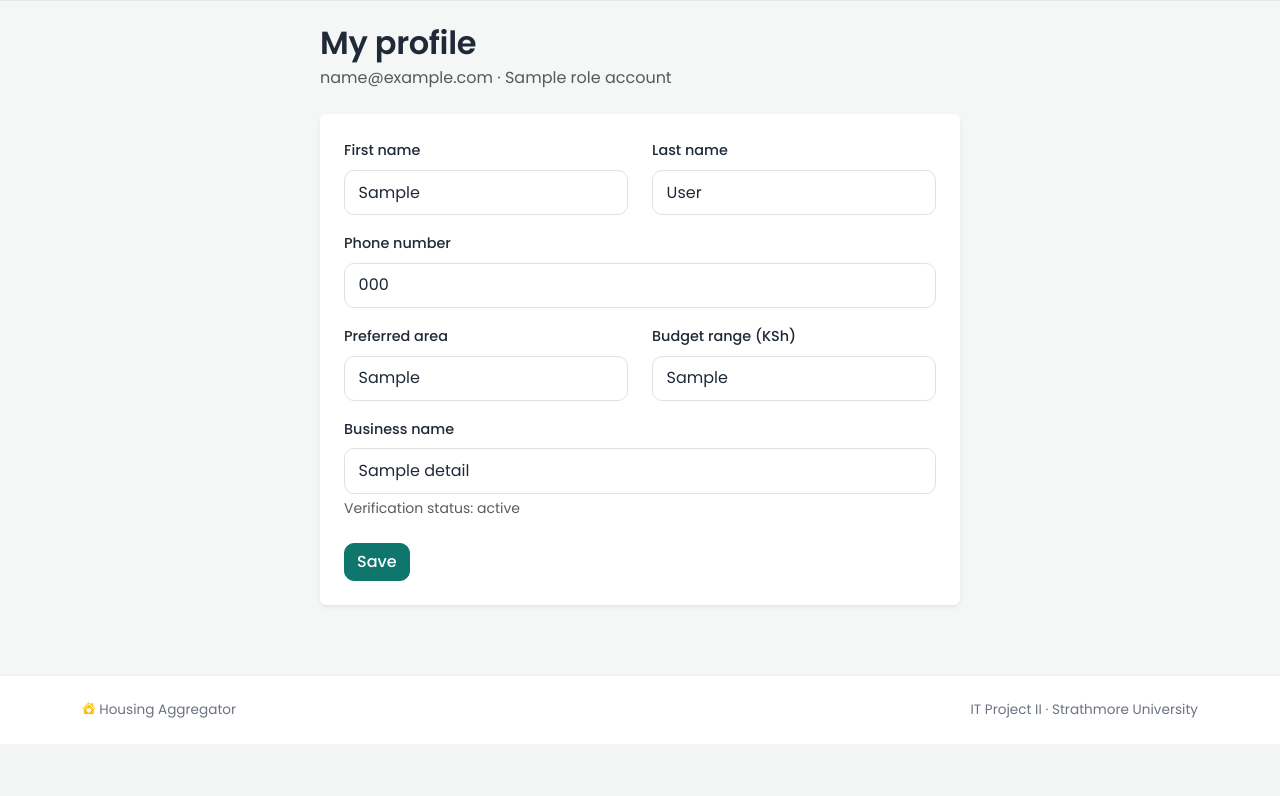
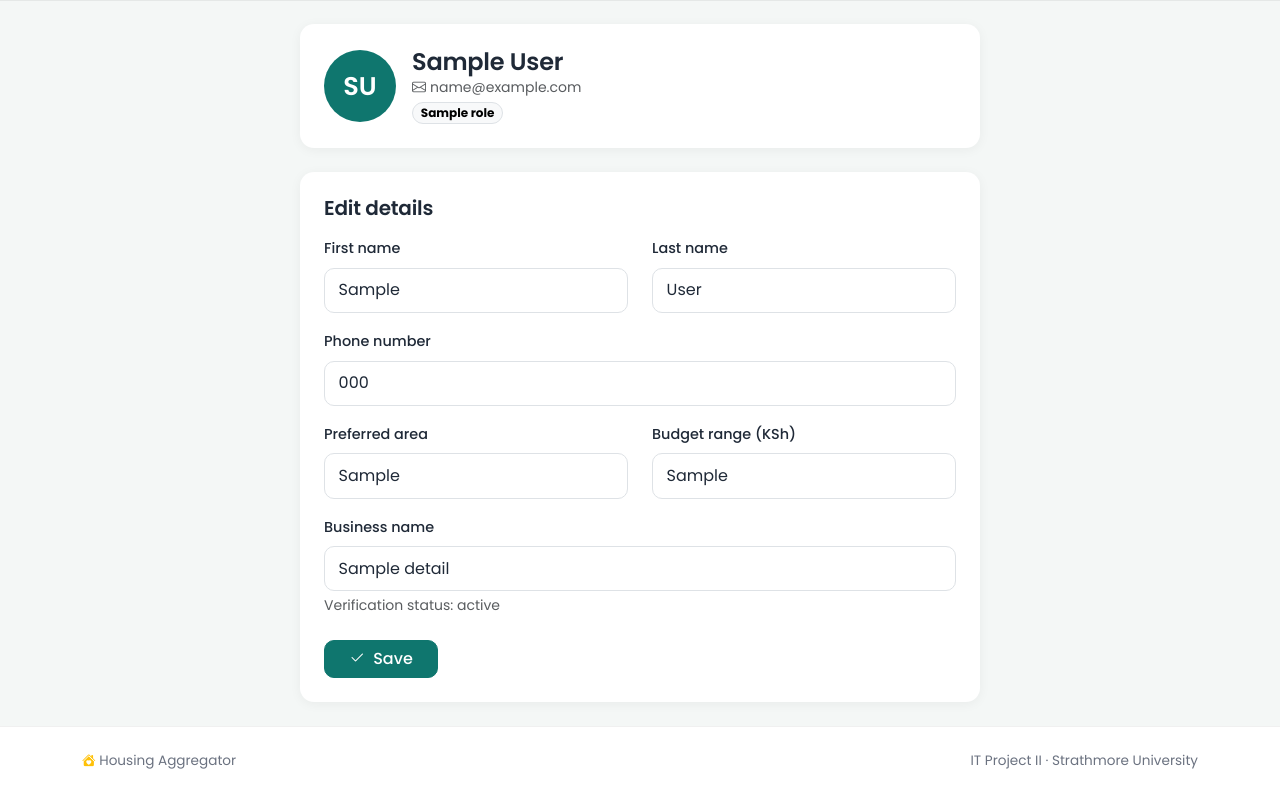
Before and after one commit to j-kingz/Housing-Aggregator-Project-, a Flask app: page /profile in a window 1280 px wide. Shown: the part 56-852 px from the top of the page. Before the commit the page ends 774 px from the top, so only its background shows below. Run offline with Flask 3, Linux system fonts and the light colour scheme; a user stored in the database is signed in; tables that the repository leaves empty hold one stand-in row (values such as "Sample post").

Commit message:
profile page header card with initials

```diff
--- a/app/templates/profile.html
+++ b/app/templates/profile.html
@@ -1,13 +1,18 @@
 {% extends "base.html" %}
 {% block title %}My profile{% endblock %}
 {% block content %}
-<div class="mx-auto" style="max-width: 640px;">
-  <h2 class="mb-1">My profile</h2>
-  <p class="text-muted mb-4">
-    {{ user.email }} &middot; {{ user.role.name }} account
-  </p>
+<div class="mx-auto" style="max-width: 680px;">
+  <div class="panel p-4 mb-4 d-flex align-items-center gap-3">
+    <span class="avatar avatar-lg">{{ user.firstname[:1]|upper }}{{ user.lastname[:1]|upper }}</span>
+    <div>
+      <h4 class="mb-0">{{ user.full_name }}</h4>
+      <div class="text-muted small"><i class="bi bi-envelope me-1"></i>{{ user.email }}</div>
+      <span class="badge rounded-pill text-bg-light border mt-1">{{ user.role.name }}</span>
+    </div>
+  </div>
 
-  <form method="post" class="bg-white p-4 rounded shadow-sm">
+  <form method="post" class="panel p-4">
+    <h5 class="mb-3">Edit details</h5>
     <input type="hidden" name="csrf_token" value="{{ csrf_token() }}">
 
     <div class="row">
@@ -53,7 +58,7 @@
     </div>
     {% endif %}
 
-    <button type="submit" class="btn btn-primary mt-2">Save</button>
+    <button type="submit" class="btn btn-primary px-4 mt-2"><i class="bi bi-check2 me-1"></i> Save</button>
   </form>
 </div>
 {% endblock %}
```
